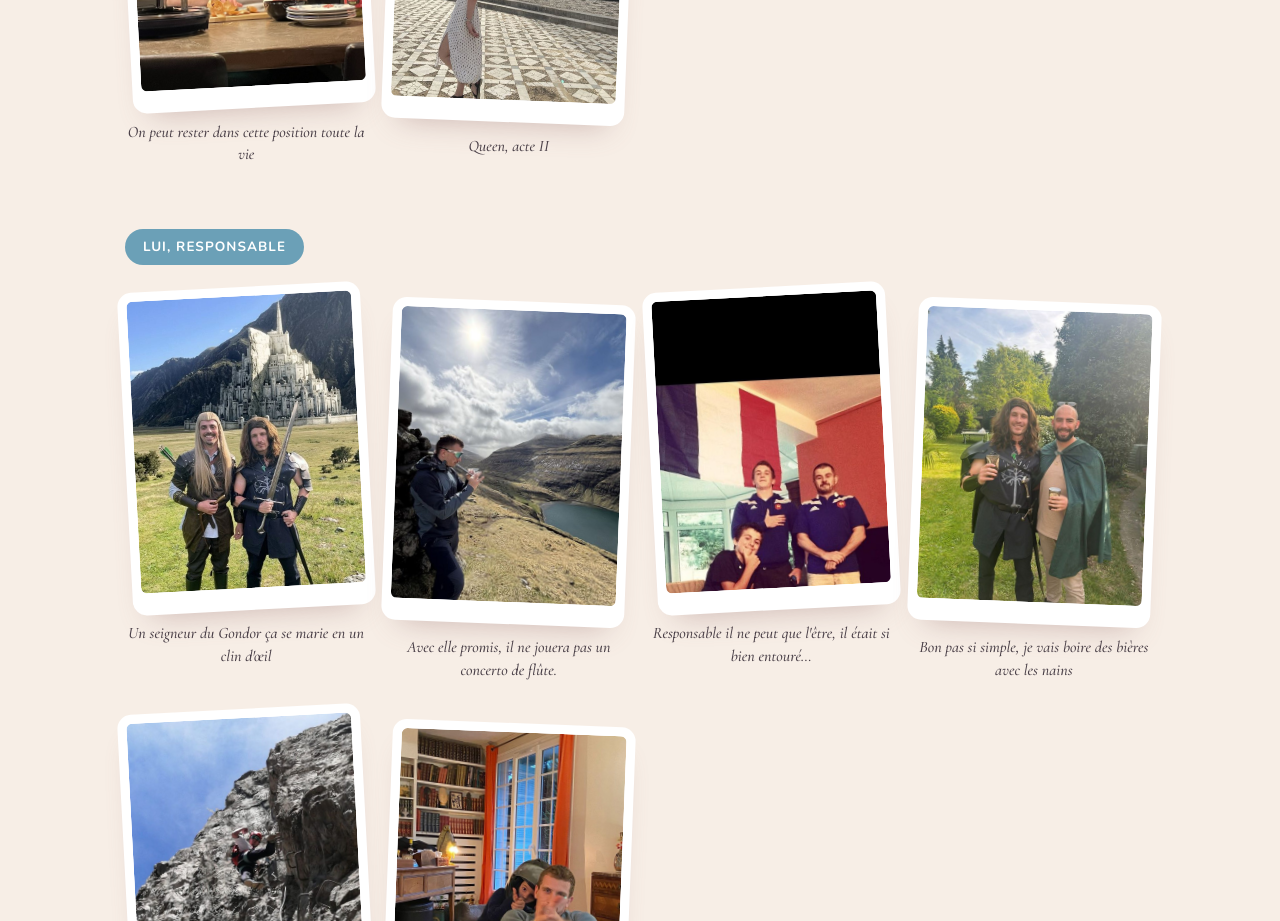
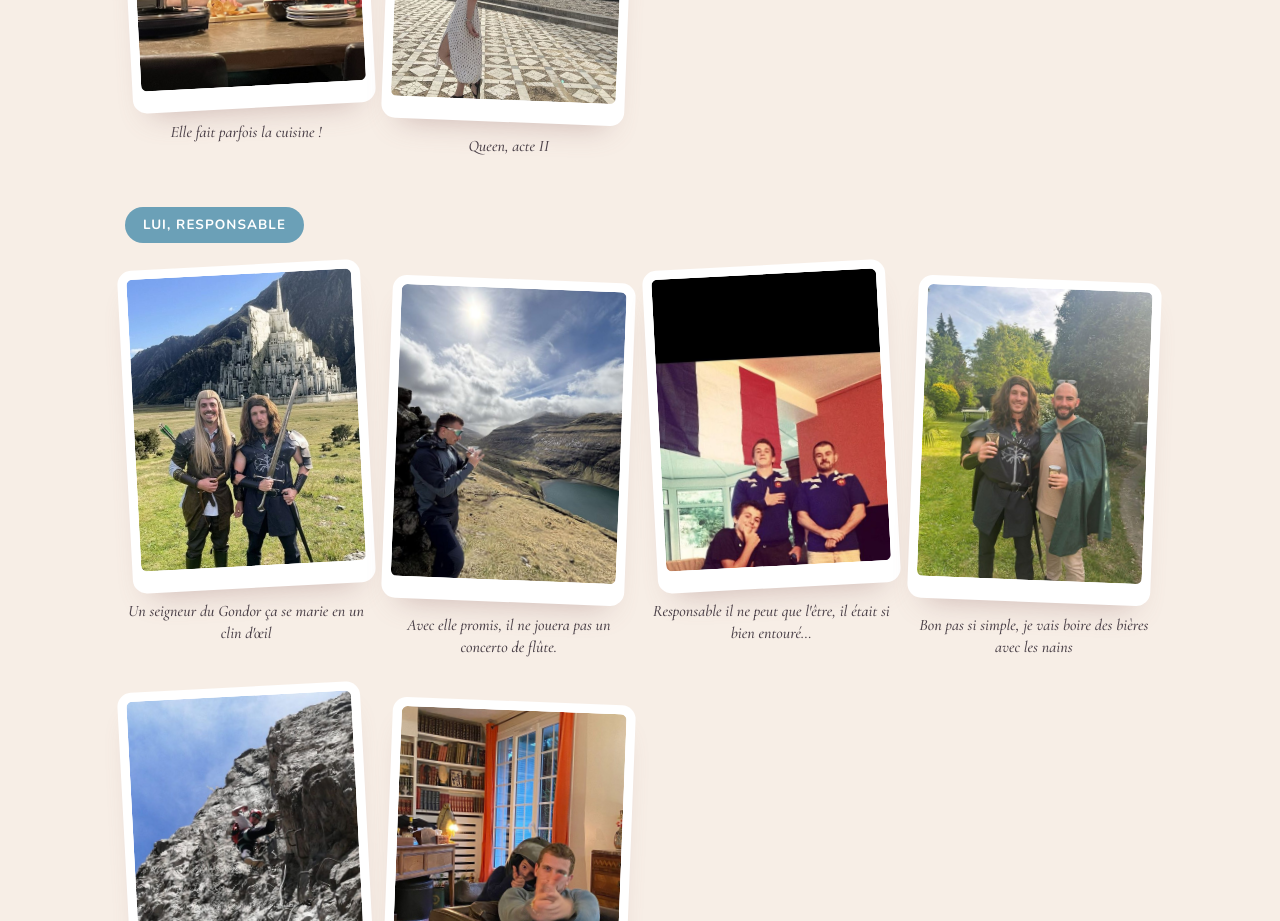
Before and after one commit to Aldaiaur/mariage-en-terre-du-milieu, a plain HTML site: page histoire.html in a window 1280 px wide. Shown: the part 3460-4381 px from the top of the page. Drawn offline with nearby package versions, Linux system fonts and the light colour scheme.

Commit message:
Recaption the goggles photo
The old line described the photo it replaced, not this one.

Co-Authored-By: Claude Opus 5 <noreply@anthropic.com>

```diff
--- a/histoire.html
+++ b/histoire.html
@@ -403,7 +403,7 @@ a:focus-visible, button:focus-visible{outline:2px solid var(--rose-deep);outline
         </div>
         <div class="card">
           <div class="card-photo"><img src="photos/histoire-04-ch2-elle-5.jpg" alt="" loading="lazy" decoding="async"></div>
-          <p class="card-caption">On peut rester dans cette position toute la vie</p>
+          <p class="card-caption">Elle fait parfois la cuisine !</p>
         </div>
         <div class="card">
           <div class="card-photo"><img src="photos/histoire-04-ch2-elle-6.jpg" alt="" loading="lazy" decoding="async"></div>
```
Also changed, not shown: 1 other file.
